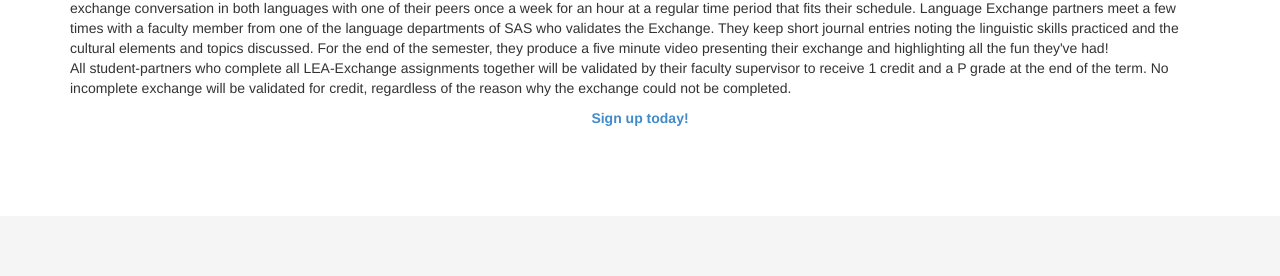
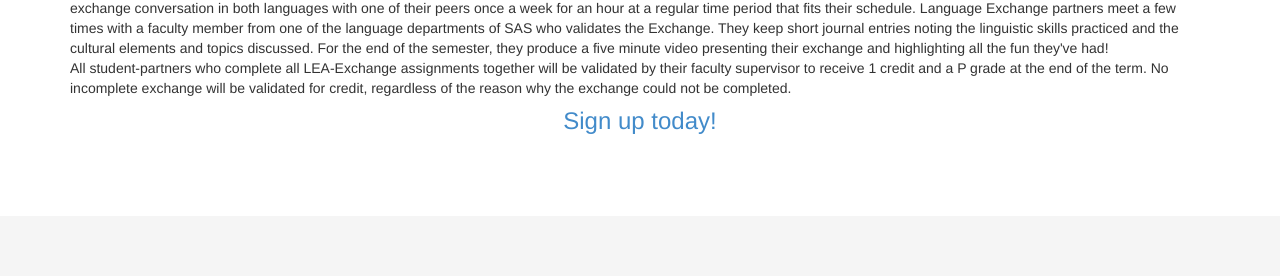
Before and after one commit to cerule7/exchange-website, a Flask app: page / in a window 1280 px wide. Shown: the part 524-800 px from the top of the page. Run offline with Flask 2, Linux system fonts and the light colour scheme; parts of the project's set-up code (start-up, migrations or seed data) failed here and were passed over; some libraries are stand-ins or nearby versions.

Commit message:
made sign up link BIG

```diff
--- a/templates/pages/home.html
+++ b/templates/pages/home.html
@@ -20,7 +20,7 @@
   <p align="center"> <iframe width="560" height="315" src="https://www.youtube.com/embed/KqIBJs4cyM4" frameborder="0" allow="accelerometer; autoplay; encrypted-media; gyroscope; picture-in-picture" allowfullscreen></iframe> </p>
 
   <p>
-  <p align="center"> <a href="https://rutgers-language-exchange.herokuapp.com/signup"> <b> Sign up today! </b> </a>
+  <center> <p> <a href="https://rutgers-language-exchange.herokuapp.com/signup"> <h3> Sign up today! </h3> </a> </p> </center>
 
 </body>
 
```
Also changed, not shown: 1 other file.
